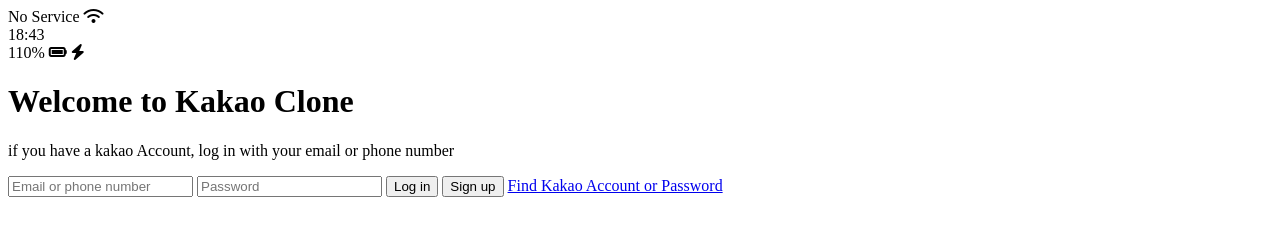
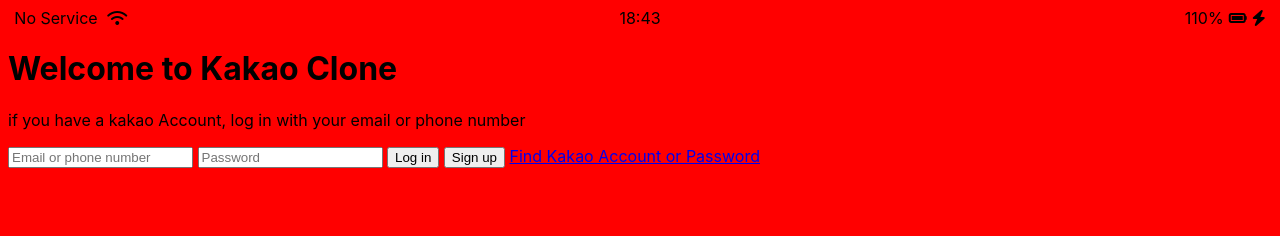
Before and after one commit to Leeseunghwan7305/kakao-talk, a plain HTML site: page index.html in a window 1280 px wide. Drawn offline with Linux system fonts and the light colour scheme.

Commit message:
make head

```diff
--- /dev/null
+++ b/css/styles.css
@@ -0,0 +1,27 @@
+body {
+  font-family: -apple-system, BlinkMacSystemFont, "Segoe UI", Roboto, Oxygen,
+    Ubuntu, Cantarell, "Open Sans", "Helvetica Neue", sans-serif;
+  background-color: red;
+}
+.status-bar__column {
+  width: 33%;
+}
+.status-bar {
+  display: flex;
+  justify-content: center;
+}
+.status-bar__column:first-child span {
+  margin-right: 5px;
+}
+.status-bar__column:nth-child(2) {
+  display: flex;
+  justify-content: center;
+}
+.status-bar__column:last-child {
+  display: flex;
+  justify-content: flex-end;
+  align-items: center;
+}
+.status-bar__column .fa-battery-full {
+  margin: 0px 5px;
+}
--- a/index.html
+++ b/index.html
@@ -1,6 +1,7 @@
 <!DOCTYPE html>
 <html lang="en">
   <head>
+    <link rel="stylesheet" href="css/styles.css" />
     <meta charset="UTF-8" />
     <meta name="viewport" content="width=device-width, initial-scale=1.0" />
     <title>Welcome to KakaoTalk</title>
```
